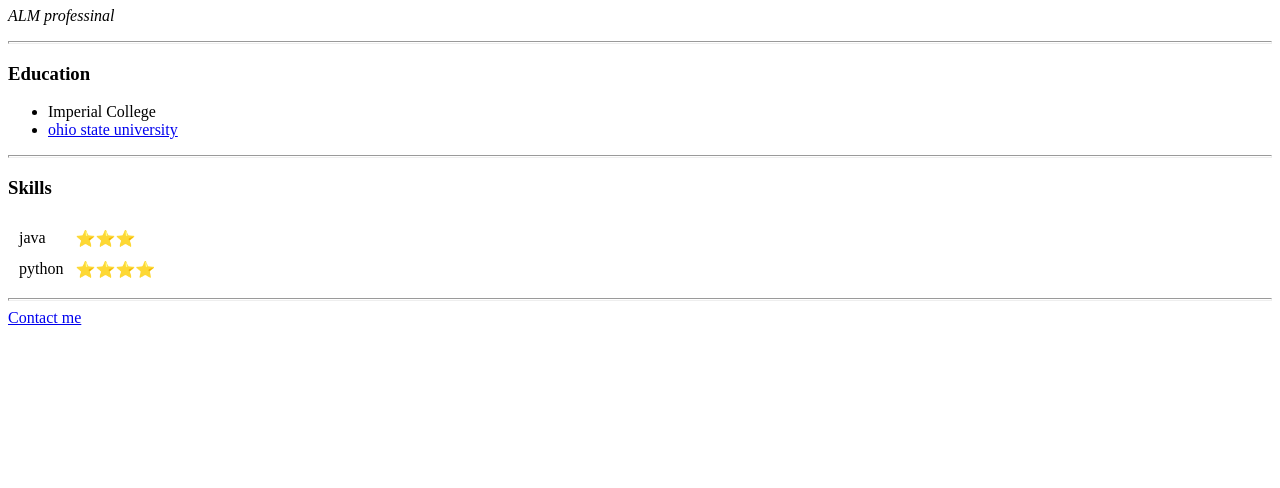
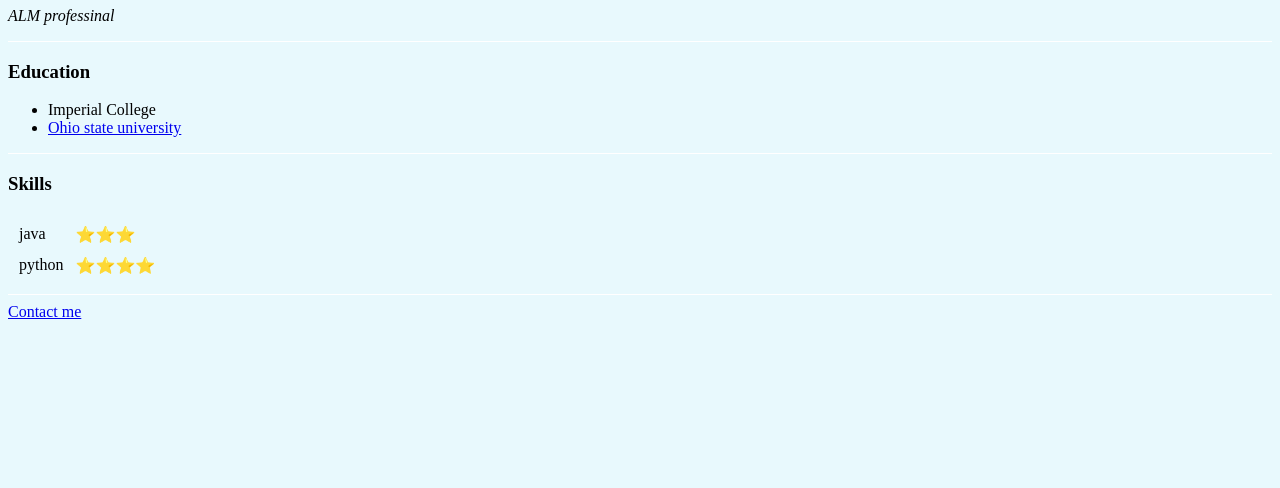
Before and after one commit to jane8020/CV, a plain HTML site: page index.html in a window 1280 px wide. Shown: the part 312-800 px from the top of the page. Drawn offline with Linux system fonts and the light colour scheme.

Commit message:
cv version 2 correct typo

```diff
--- a/index.html
+++ b/index.html
@@ -5,6 +5,15 @@
   <meta charset="utf-8">
   <title>
     &#128154;Jane's Personal Site</title>
+  <style media="screen">
+    body{
+      background-color: #E8F9FD
+    }
+    hr{
+      background-color: white;
+      border-style: none;
+    }
+  </style>
 </head>
 
 <body>
@@ -17,7 +26,7 @@
   <h3>Education</h3>
   <ul>
     <li>Imperial College</li>
-    <li><a href="https://www.osu.edu">ohio state university</a></li>
+    <li><a href="https://www.osu.edu">Ohio state university</a></li>
   </ul>
   <hr size=3>
   <h3>Skills</h3>
```
Also changed, not shown: contact.html (+1 -1 lines).
